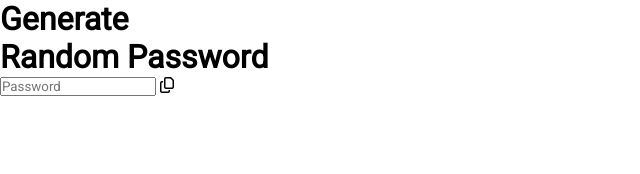
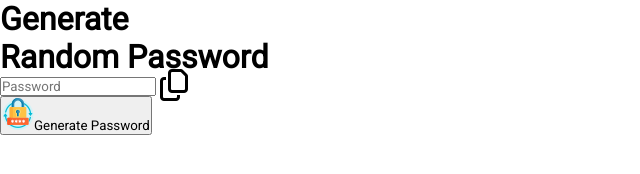
Before and after one commit to surajkumar345678/Random-Password-Generator, a plain HTML site: page index.html in a window 1280 px wide. Shown: the whole page, without its empty margins (0-640 px from the left). Drawn offline with Linux system fonts and the light colour scheme.

Commit message:
added generate password button

```diff
--- a/index.html
+++ b/index.html
@@ -9,11 +9,12 @@
 </head>
 <body>
     <div class="container">
-        <h1>Generate <br>Random Password</h1>
+        <h1>Generate <br><span>Random Password</span></h1>
         <div class="display">
             <input type="text" id="password" placeholder="Password">
-            <i class="fa-regular fa-copy fa-fade"></i>
+            <i class="fa-regular fa-copy fa-fade fa-2xl"></i>
         </div>
+        <button><img src="/reset-password.png" alt="">Generate Password</button>
     </div>
 
     <script src="script.js"></script>
```
